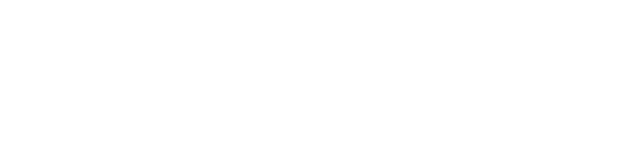
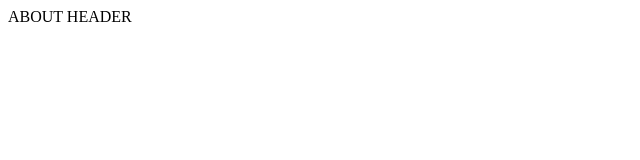
Before and after one commit to fazliddin21/jamoa, a plain HTML site: page about.html in a window 1280 px wide. Shown: the whole page, without its empty margins (0-640 px from the left). Drawn offline with Linux system fonts and the light colour scheme.

Commit message:
Add about header

```diff
--- a/about.html
+++ b/about.html
@@ -1,15 +1,17 @@
 <!DOCTYPE html>
 <html lang="en">
+	<head>
+		<meta charset="UTF-8" />
+		<meta http-equiv="X-UA-Compatible" content="IE=edge" />
+		<meta name="viewport" content="width=device-width, initial-scale=1.0" />
+		<title>Document</title>
+	</head>
 
-<head>
-   <meta charset="UTF-8">
-   <meta http-equiv="X-UA-Compatible" content="IE=edge">
-   <meta name="viewport" content="width=device-width, initial-scale=1.0">
-   <title>Document</title>
-</head>
-
-<body>
-
-</body>
-
+	<body>
+		<header class="site-header">
+			<div class="container">
+				<div class="site-header__inner">ABOUT HEADER</div>
+			</div>
+		</header>
+	</body>
 </html>
```
